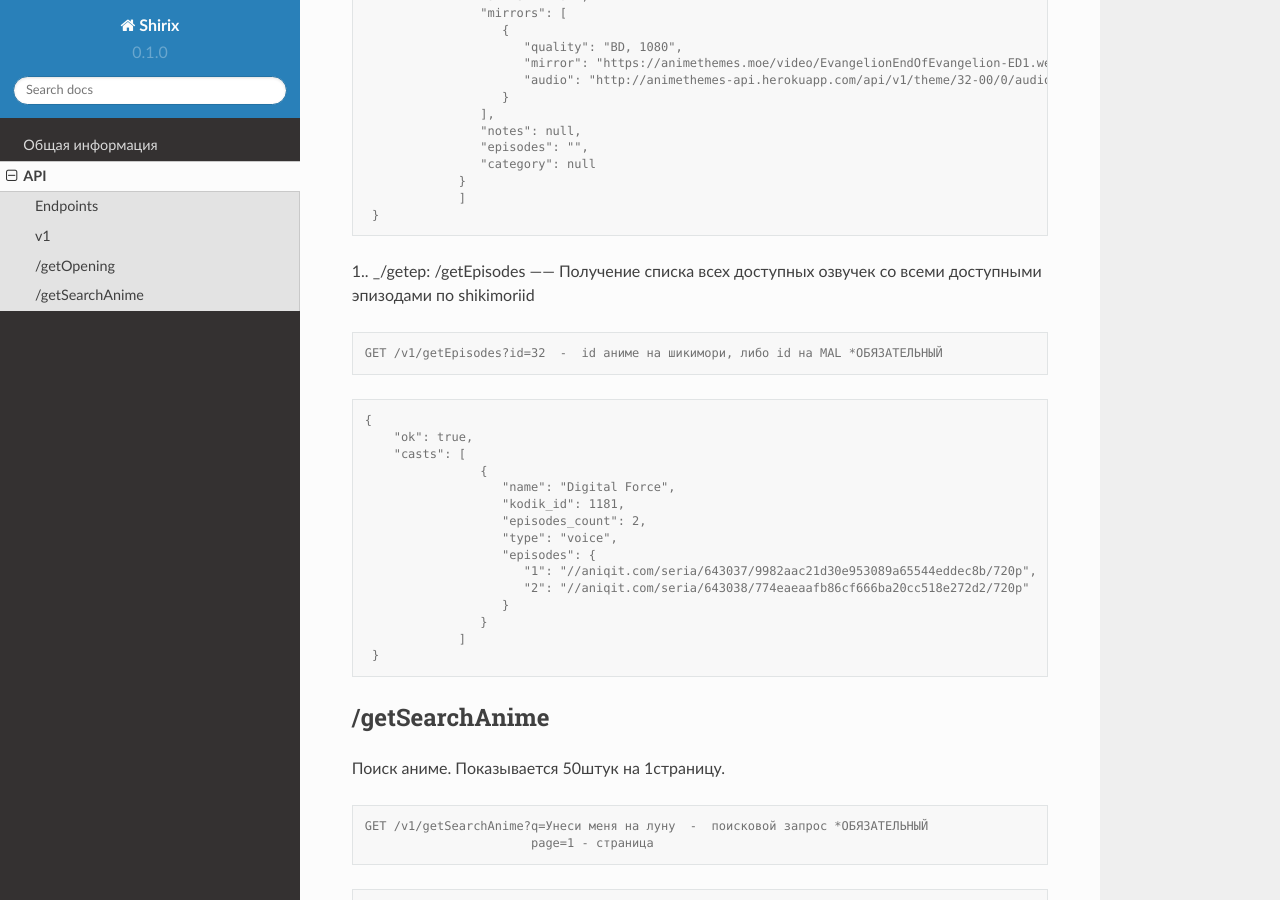
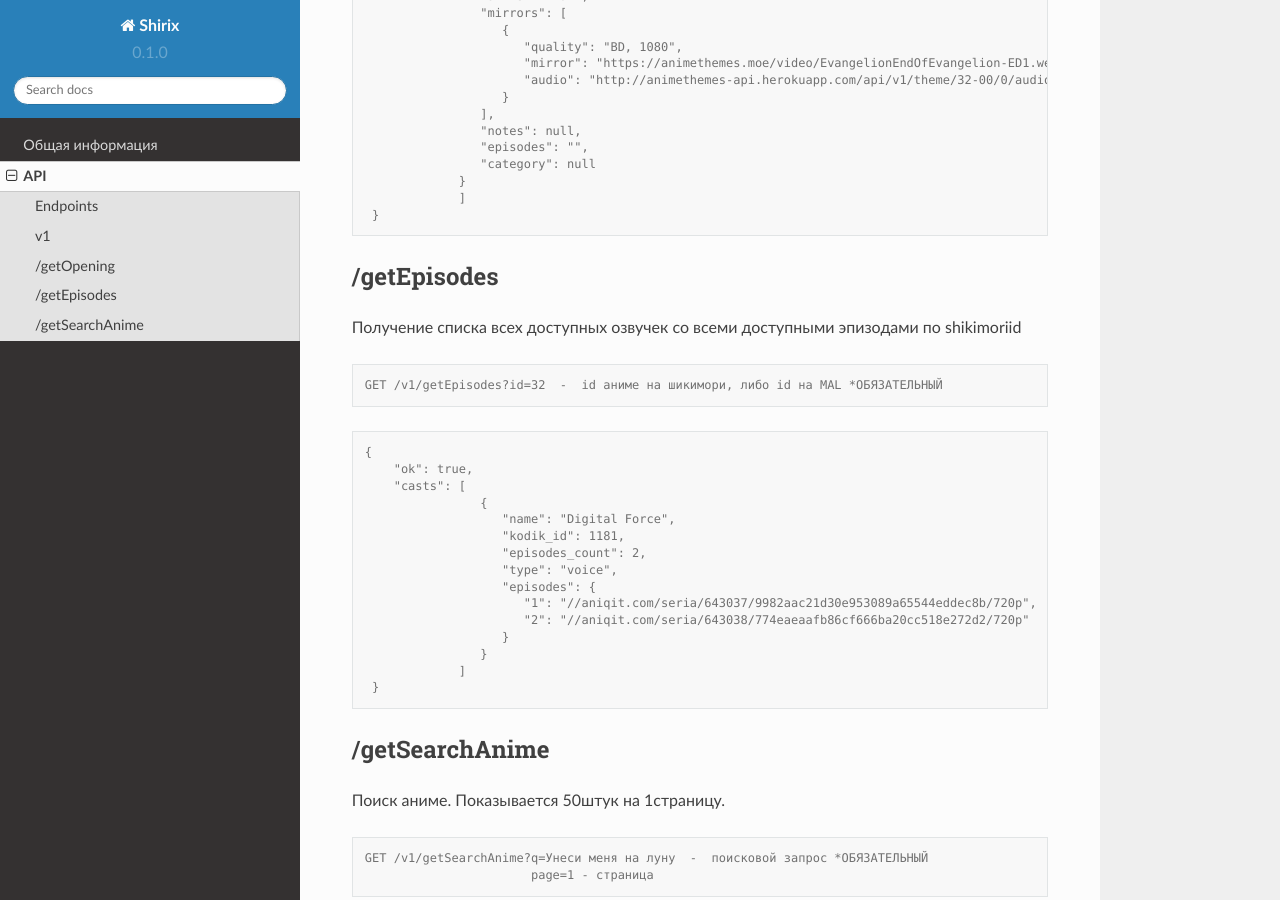
Before and after one commit to nknodev/shirix-docs, a Sphinx documentation site: the page built from docs/source/api.rst, in a window 1280 px wide and 900 px high, scrolled down 633 px. Built offline with Sphinx 7.4.7 and the Read the Docs theme 2.0.0, drawn with Linux system fonts in a browser that asks for light colours.

```diff
--- a/docs/source/api.rst
+++ b/docs/source/api.rst
@@ -48,7 +48,7 @@ v1
                ]
    }
 
-1.. _/getep:
+.. _/getep:
 /getEpisodes
 ------
 Получение списка всех доступных озвучек со всеми доступными эпизодами по shikimoriid
```
